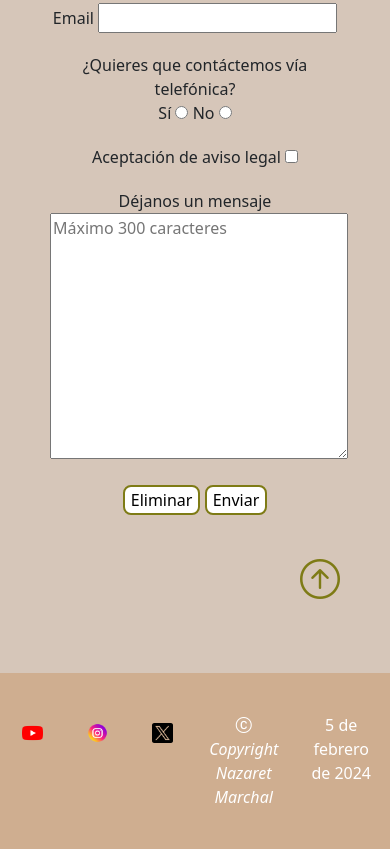
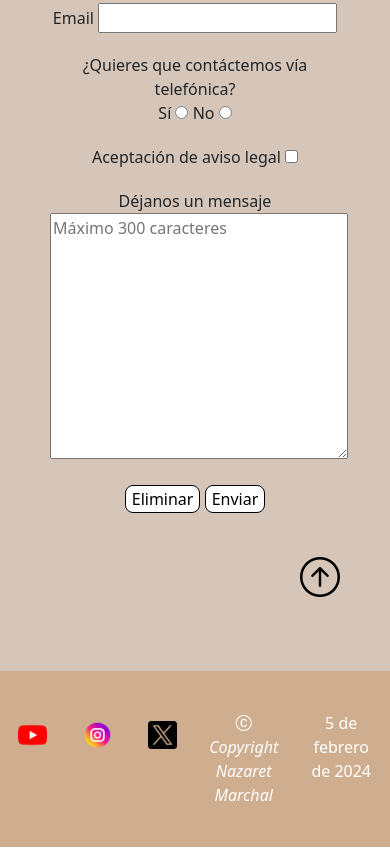
Before and after one commit to Nazaretmg/LA-HISTORIA-BIEN-CONTADA, a plain HTML site: page index.html in a window 390 px wide. Shown: the part 5519-6368 px from the top of the page. Drawn offline with nearby package versions, Linux system fonts and the light colour scheme.

Commit message:
6-02 quinto

```diff
--- a/css/styles.css
+++ b/css/styles.css
@@ -106,7 +106,7 @@ button.hoverna:hover{
 
 /*Estilos para el icono de subir*/
 .color1{
-    color: #7e7b15;
+    color: black;
     padding: 20px;
     margin-left: 20px;
 }
@@ -142,7 +142,7 @@ footer{
 .botonForm{
     border-radius: 8px;
     background-color: white;
-    border: 2px solid #7e7b15;
+    border: 1px solid black;
 }
  /*Estilos para que el footer se ponga abajo*/
 html {
@@ -182,7 +182,7 @@ html {
 
 @media(max-width:800px){
     .centrar{
-        width: 50%;
+        width: 70%;
     }
 }
 
```
